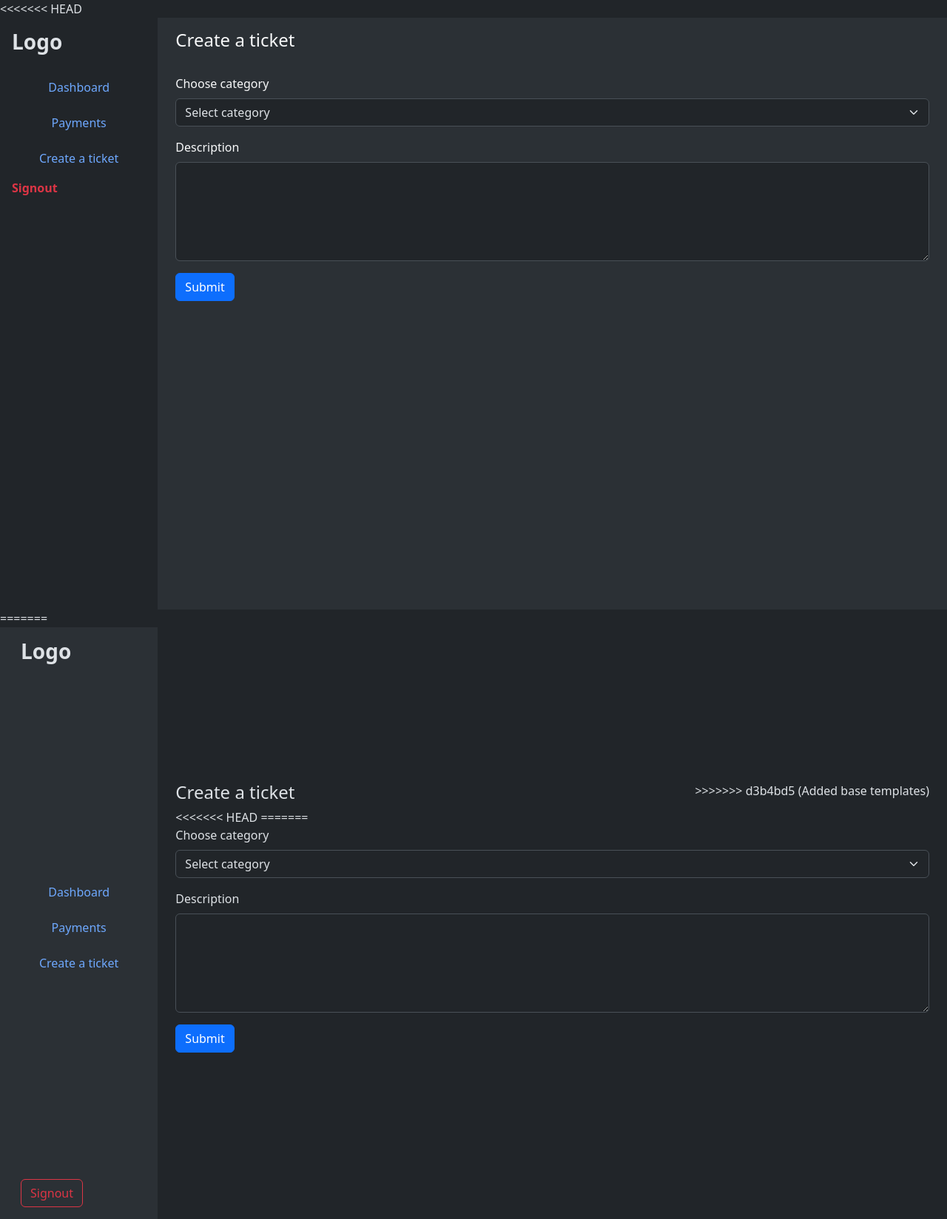
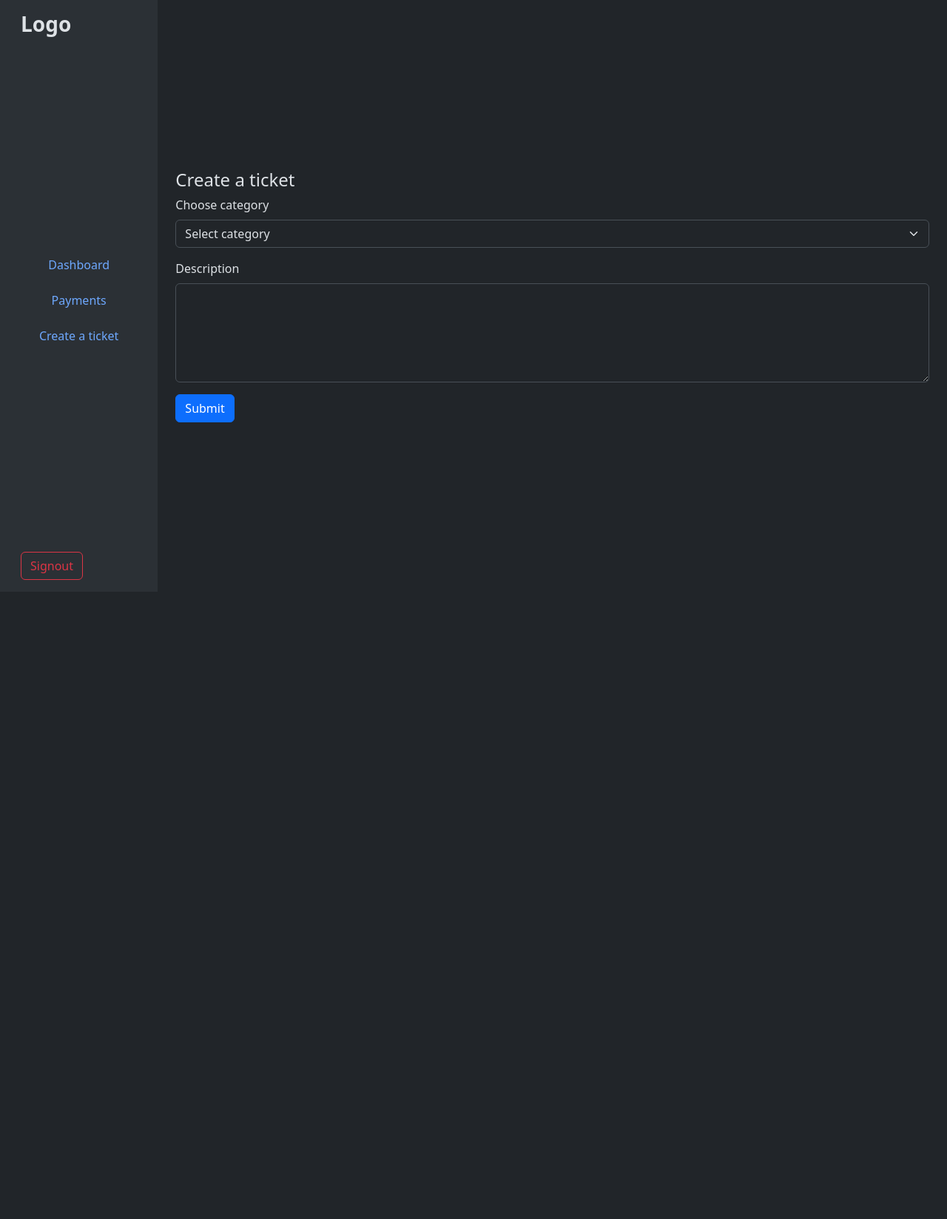
Before and after one commit to fluidpotata/CSE391_Project, a Flask app: template templates/ticket.html in a window 1280 px wide. Shown: the whole page at 74% size. After the commit the page ends 784 px from the top, so only its background shows below. Run offline with Flask 3, Linux system fonts and the light colour scheme; the template is opened without the code that fills it, so the values that code supplies are empty.

Commit message:
Fix Signup and Ticket

```diff
--- a/templates/ticket.html
+++ b/templates/ticket.html
@@ -1,61 +1,3 @@
-<<<<<<< HEAD
-<!DOCTYPE html>
-<html lang="en" data-bs-theme="dark">
-
-<head>
-  <meta charset="UTF-8">
-  <meta name="viewport" content="width=device-width, initial-scale=1.0">
-  <title>Create a Ticket</title>
-  <link href="https://cdn.jsdelivr.net/npm/bootstrap@5.3.0-alpha3/dist/css/bootstrap.min.css" rel="stylesheet">
-</head>
-
-<body>
-  <div class="container-fluid">
-    <div class="row">
-      <!-- Need to fix alignemnt [CSS from Assignment 2] -->
-      <nav class="col-md-3 col-lg-2 d-md-block bg-dark sidebar vh-100 p-3">
-        <h3 class="fw-bold mb-4">Logo</h3>
-        <ul class="nav flex-column">
-          <li class="nav-item mb-2">
-            <a class="nav-link btn btn-outline-secondary w-100" href="#">Dashboard</a>
-          </li>
-          <li class="nav-item mb-2">
-            <a class="nav-link btn btn-outline-secondary w-100" href="#">Payments</a>
-          </li>
-          <li class="nav-item mb-2">
-            <a class="nav-link btn btn-outline-secondary w-100" href="#">Create a ticket</a>
-          </li>
-        </ul>
-        <div class="mt-auto">
-          <a class="nav-link text-danger fw-bold" href="#">Signout</a>
-        </div>
-      </nav>
-
-      <!-- main section with a very bad theme -->
-      <main class="col-md-9 ms-sm-auto col-lg-10 px-md-4 bg-body-tertiary text-light">
-        <div class="d-flex justify-content-between flex-wrap flex-md-nowrap align-items-center pt-3 pb-2 mb-3">
-          <h1 class="h4">Create a ticket</h1>
-        </div>
-
-        <!-- Flask implementation remaining -->
-        <form action="/ticket" method="POST">
-          <div class="mb-3">
-            <label for="category" class="form-label">Choose category</label>
-            <select id="category" class="form-select" name="category">
-              <option selected>Select category</option>
-              <option value="Upgrade Room">Upgrade Room</option>
-              <option value="Issue with Billing">Issue with Billing</option>
-              <option value="Report a problem">Report a problem</option>
-            </select>
-          </div>
-          <div class="mb-3">
-            <label for="description" class="form-label">Description</label>
-            <textarea id="description" class="form-control" rows="5" name="description"></textarea>
-          </div>
-          <button type="submit" class="btn btn-primary">Submit</button>
-        </form>
-      </main>
-=======
 {% extends "cusbase.html" %}
 {% block title %}Create a ticket{% endblock %}
 {% block content %}
@@ -64,16 +6,9 @@
   <div class="d-flex flex-column flex-wrap justify-content-center vh-100">
     <div class="d-flex justify-content-between">
       <h1 class="h4">Create a ticket</h1>
->>>>>>> d3b4bd5 (Added base templates)
     </div>
 
-<<<<<<< HEAD
-  <script src="https://cdn.jsdelivr.net/npm/bootstrap@5.3.0-alpha3/dist/js/bootstrap.bundle.min.js"></script>
-</body>
 
-</html>
-=======
-    <!-- Flask implementation remaining -->
     <form action="/ticket" method="POST">
       <div class="mb-3">
         <label for="category" class="form-label">Choose category</label>
@@ -85,7 +20,7 @@
         </select>
       </div>
       <div class="mb-3">
-        <label for="description" class="form-label" >Description</label>
+        <label for="description" class="form-label">Description</label>
         <textarea id="description" class="form-control" rows="5" name="description"></textarea>
       </div>
       <button type="submit" class="btn btn-primary">Submit</button>
```
Also changed, not shown: templates/signup.html (+15 -7 lines), database/main.db.
